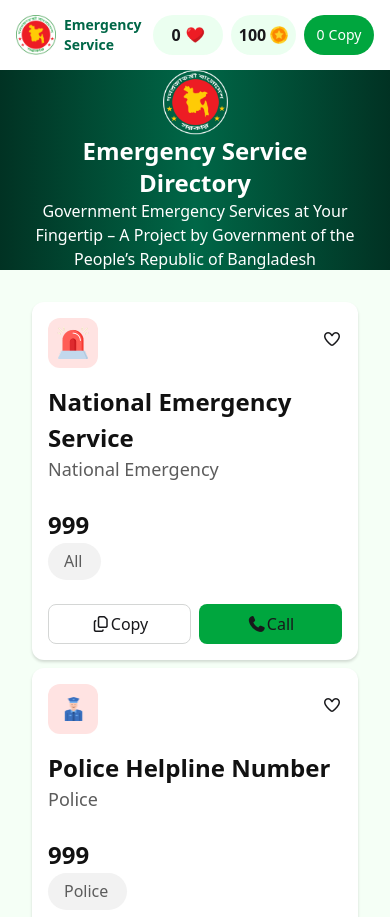
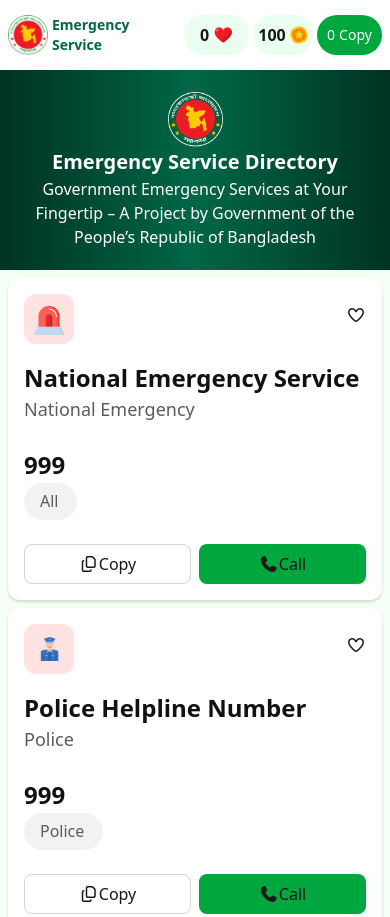
Before and after one commit to badsha103868/my-assignment-A05, a plain HTML site: page index.html in a window 390 px wide. Shown: the top 917 px of the page. Drawn offline with nearby package versions, Linux system fonts and the light colour scheme.

Commit message:
Final Mobile Responsive

```diff
--- a/index.html
+++ b/index.html
@@ -13,34 +13,34 @@
 </head>
 <body class="mx-w-lg mx-auto">
   <!-- navbar section -->
-  <nav class="h-[70px] md:h-[100px] flex justify-between max-w-full px-4 md:px-9 py-4 md:py-15 bg-[#ffffff] shadow-lg shadow-[#b5b5b540] w-full gap-3">
-    <div class="flex items-center gap-2 md:gap-3">
+  <nav class="h-[70px] md:h-[100px] flex justify-between max-w-full px-2 md:px-9 py-4 md:py-15 bg-[#ffffff] shadow-lg shadow-[#b5b5b540] w-full gap-3">
+    <div class="flex items-center gap-1 md:gap-3">
       <img class="h-[40px] w-[40px] md:h-[50px] md:w-[50px]"  src="./assets/logo.png" alt="">
       <p class="font-bold text-[#006747] text-sm md:text-2xl">Emergency<br>Service</p>
     </div>
-   <div class="flex items-center gap-2 md:gap-4">
-    <div class="flex gap-1 md:gap-2 justify-center items-center w-[70px] md:w-[123px] h-[40px] md:h-[52px] p-2 bg-[#41ff6b1a] rounded-4xl">
+   <div class="flex items-center gap-1 md:gap-4">
+    <div class="flex gap-1 md:gap-2 justify-center items-center w-[65px] md:w-[123px] h-[40px] md:h-[52px] p-2 bg-[#41ff6b1a] rounded-4xl">
        <p class="font-bold md:font-extrabold text-base md:text-lg "><span id="heart-balance">0</span></p>
        <img class="h-[20px] md:h-[30px] w-[20px] md:w-[30px]" src="./assets/heart.png" alt="">
     </div>
-    <div class="flex gap-1 md:gap-2 justify-center items-center w-[65px] md:w-[106px] h-[40px] md:h-[52px] px-3 md:px-5 py-2  md:py-3 bg-[#41ff6b1a] rounded-4xl">
+    <div class="flex gap-1 md:gap-2 justify-center items-center w-[60px] md:w-[106px] h-[40px] md:h-[52px] px-3 md:px-5 py-2  md:py-3 bg-[#41ff6b1a] rounded-4xl">
       <p class="font-bold md:font-extrabold text-base md:text-lg "><span id="coin-balance">100</span></p>
       <img class="h-[18px] md:h-[24px] w-[18px] md:w-[24px]" src="./assets/coin.png" alt="">
     </div>
-    <div class="flex gap-1 justify-center items-center w-[70px] md:w-[127px] h-[40px] md:h-[52px] px-4 md:px-9 py-1 md:py-3 bg-[#00a63e] rounded-4xl text-white text-sm md:text-base font-medium ">
+    <div class="flex gap-1 justify-center items-center w-[65px] md:w-[127px] h-[40px] md:h-[52px] px-4 md:px-9 py-1 md:py-3 bg-[#00a63e] rounded-4xl text-white text-sm md:text-base font-medium ">
       <p><span id="copy-balance">0</span></p>
       <p>Copy</p>
     </div>
    </div>
   </nav>
  <!-- hero section -->
-  <div class="h-[200px] md:h-[240px] flex flex-col justify-center items-center bg-[linear-gradient(90deg,#013223,#006747_50%,rgba(1,50,35,1)_100%)] px-7 md:px-15 py-2 md:py-3">
-        <img class="h-[65px] md:h-[90px] w-[65px] md:w-[90px] " src="./assets/logo-dark.png" alt="">
-        <h1 class="font-semibold md:font-bold text-2xl md:text-[40px] text-white text-center">Emergency Service Directory</h1>
+  <div class="h-[200px] md:h-[240px] flex flex-col justify-center items-center bg-[linear-gradient(90deg,#013223,#006747_50%,rgba(1,50,35,1)_100%)] px-4 md:px-15 py-3 ">
+        <img class="h-[55px] md:h-[90px] w-[55px] md:w-[90px] " src="./assets/logo-dark.png" alt="">
+        <h1 class="font-semibold md:font-bold text-[20px] md:text-[40px] text-white text-center">Emergency Service Directory</h1>
         <p class="font-medium  md:font-semibold text- md:text-xl text-white text-center">Government Emergency Services at Your Fingertip – A Project by  Government of the People’s Republic of Bangladesh</p>
   </div>
 <!-- main section -->
-  <main class="bg-[#f5fff6] p-8">
+  <main class="bg-[#f5fff6] p-2 md:p-8">
     <div class="section-parent grid grid-cols-1 md:grid-cols-4 gap-2 md:gap-4">
       <div class="card-container md:col-span-3 grid grid-cols-1 md:grid-cols-3 gap-2 md:gap-4">
 
```
